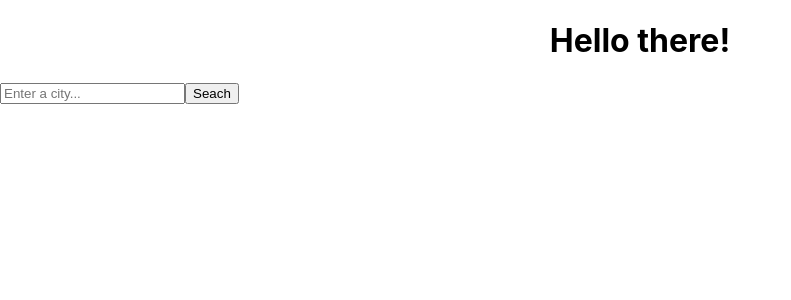
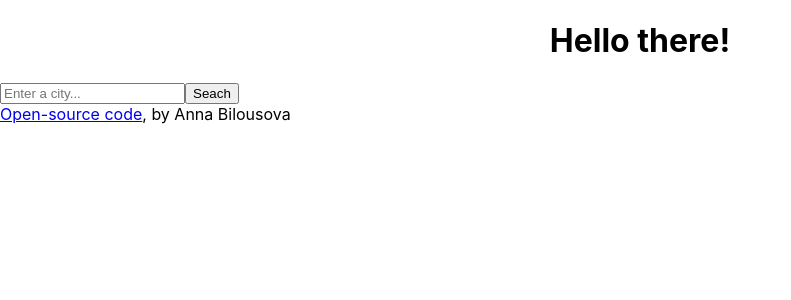
Before and after one commit to anna-bs/weather-react-app, a React (Create React App) app: page / in a window 1280 px wide. Shown: the top 300 px of the page, without its empty margins (0-791 px from the left). Built offline with nearby package versions, Linux system fonts and the light colour scheme.

Commit message:
Added footer with open-source code link

```diff
--- a/src/Weather.js
+++ b/src/Weather.js
@@ -49,6 +49,16 @@
           </li>
         </ul>
       ) : null}
+      <footer>
+        <a
+          href="https://github.com/anna-bs/weather-react-app"
+          target="_blank"
+          rel="noreferrer"
+        >
+          Open-source code
+        </a>
+        , by Anna Bilousova
+      </footer>
     </div>
   );
 }
```
